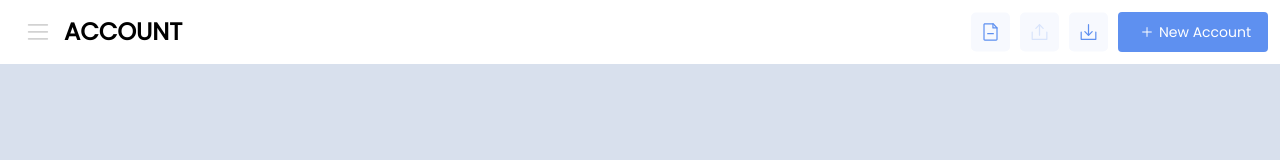
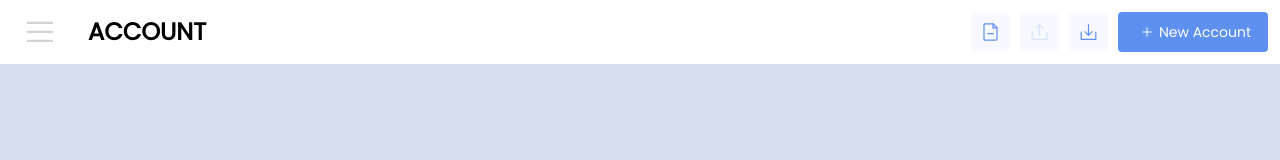
Before and after one commit to ltnson/accountsPage, a React (Vite) app: page /login in a window 1280 px wide. Shown: the top 160 px of the page. Built offline with nearby package versions, Linux system fonts and the light colour scheme; sample sign-in values are in the browser's storage.

Commit message:
effect sidebar

```diff
--- a/src/components/Auth/LoginBackground.tsx
+++ b/src/components/Auth/LoginBackground.tsx
@@ -19,7 +19,7 @@ const LoginBackground = () => {
           </div>
         </div>
       </div>
-      <div className="text-cyan-paraph absolute bottom-4 flex justify-center w-full">
+      <div className="text-cyan-paraph absolute bottom-4 flex justify-center w-full z-40 sm:text-base text-sm">
         <p>Version 1.1.24</p>
       </div>
     </div>
--- a/src/components/Auth/LoginCart.tsx
+++ b/src/components/Auth/LoginCart.tsx
@@ -54,9 +54,9 @@ const LoginCart = () => {
   };
 
   return (
-    <div className="fixed px-8 z-30 top-0 py-12 w-full h-screen">
+    <div className="fixed sm:px-8 z-30 top-0 sm:py-12 w-full h-screen">
       <Toaster />
-      <div className="cart-css">
+      <div className="cart-login">
         <VinovaSVG />
         <p className="text-xl lg:text-2xl xl:text-3xl font-extrabold">
           RESOURCE MANAGEMENT
--- a/src/components/Layout/Layout.tsx
+++ b/src/components/Layout/Layout.tsx
@@ -14,11 +14,11 @@ const Layout = (props: Props) => {
       {authLogin ? (
         <div className="flex w-full max-w-[1440px]">
           <Navbar />
-          {showArr.sidebar && <Sidebar />}
+          <Sidebar />
           <div
             className={`${
-              showArr.sidebar && 'sm:w-[calc(100%-80px)]'
-            } w-full h-screen pt-14 sm:pt-20 p-2 sm:p-4 bg-account-page flex`}
+              showArr.sidebar && 'sm:w-[calc(100%-80px)] '
+            } w-full h-screen pt-14 sm:pt-20 p-2 sm:p-4 bg-account-page flex transition-width duration-300 ease-in-out`}
           >
             {props.children}
           </div>
--- a/src/components/account/account-tab/AccountTabHeader.tsx
+++ b/src/components/account/account-tab/AccountTabHeader.tsx
@@ -29,7 +29,7 @@ const AccountTabHeader = () => {
     <div className="px-2 sm:px-5 border-b border-t-light pt-2 grow-0">
       <ul className="flex text-t-light gap-2">
         <li
-          className={`py-1 px-2 border-b-2 ${
+          className={`tab-header-select ${
             opMember === 'all' && 'border-t-blue text-t-blue'
           }`}
         >
@@ -38,7 +38,7 @@ const AccountTabHeader = () => {
           </a>
         </li>
         <li
-          className={`py-1 px-2 border-b-2 ${
+          className={`tab-header-select ${
             opMember === 'vinova' && 'border-t-blue text-t-blue'
           }`}
         >
@@ -47,7 +47,7 @@ const AccountTabHeader = () => {
           </a>
         </li>
         <li
-          className={`py-1 px-2 border-b-2 ${
+          className={`tab-header-select ${
             opMember === 'partner' && 'border-t-blue text-t-blue'
           }`}
         >
--- a/src/components/navbar/Navbar.tsx
+++ b/src/components/navbar/Navbar.tsx
@@ -34,14 +34,16 @@ const Navbar = () => {
   }
   return (
     <div className="flex justify-center fixed top-0 left-0 w-full z-20">
-      <div className="max-w-[1440px] w-full flex h-12 sm:h-16 px-2 sm:px-3  bg-white z-20 items-center">
-        <div className=" px-2 flex items-center w-full ">
+      <div className="max-w-[1440px] w-full flex h-12 sm:h-16 pr-2 sm:pr-3  bg-white z-20 items-center">
+        <div className=" pr-2 flex items-center w-full ">
+          <div className="h-16 sm:h-20 p-2 sm:p-3 ">
             <SidebarButton
               className="sidebar-toggle"
               onClick={() =>
                 setShowArr({ ...showArr, sidebar: !showArr.sidebar })
               }
             />
+          </div>
           {title}
         </div>
         {!pathname.includes('/accounts/add') &&
--- a/src/components/sidebar/Sidebar.tsx
+++ b/src/components/sidebar/Sidebar.tsx
@@ -2,7 +2,7 @@ import { useState, useContext } from 'react';
 import { useLocation, useNavigate } from 'react-router-dom';
 import { AccountContext } from '../../store/AccountContext';
 
-import { Button, Typography } from '@mui/material';
+import { Button } from '@mui/material';
 import DashbroadSVG from '../../assets/SVG/sidebarSVG/DashbroadSVG';
 import PJSVG from '../../assets/SVG/sidebarSVG/PJSVG';
 import StacksSVG from '../../assets/SVG/sidebarSVG/StacksSVG';
@@ -16,7 +16,7 @@ const Sidebar = () => {
   const [logoutCart, setLogoutCart] = useState<boolean>(false);
   const { pathname } = useLocation();
   const navigate = useNavigate();
-  const { setAuthLogin, userData } = useContext(AccountContext);
+  const { setAuthLogin, userData, showArr } = useContext(AccountContext);
 
   const handleLogout = () => {
     localStorage.removeItem('user');
@@ -24,8 +24,13 @@ const Sidebar = () => {
   };
 
   return (
-    <Typography className="layout-sidebar" component="div">
-      <div className="w-16 sm:w-20 px-3 pb-4 h-screen pt-16 top-0 left-0 flex flex-col justify-between fixed sm:static bg-white z-10">
+    <div
+      className={
+        showArr.sidebar
+          ? 'side-bar transition-width duration-300 ease-in-out'
+          : 'w-0 -z-10 fixed sm:static transition-width duration-300 ease-in-out'
+      }
+    >
       <div>
         <DashbroadSVG className="sidebar" />
         <PJSVG className="sidebar" />
@@ -44,13 +49,13 @@ const Sidebar = () => {
           onClick={() => setLogoutCart(!logoutCart)}
         >
           <img
-              className="bg-t-light rounded-full w-9 h-9"
+            className="bg-t-light rounded-full w-9 h-9 "
             alt="it is me"
             src={userData?.image}
           />
         </div>
         {logoutCart && (
-            <div className="w-56 sm:w-64 sm:h-36 p-4 absolute z-10 bottom-2 left-12 rounded-xl shadow-xl flex flex-col justify-between bg-white">
+          <div className="logout-cart">
             <div>
               <p className="text-lg font-semibold pt-2">
                 {userData?.firstName}
@@ -64,7 +69,6 @@ const Sidebar = () => {
         )}
       </div>
     </div>
-    </Typography>
   );
 };
 
--- a/src/index.css
+++ b/src/index.css
@@ -8,10 +8,21 @@
 }
 
 @layer components {
-  .cart-css {
-    @apply w-full max-w-[520px] sm:w-9/12 md:w-2/4 lg:w-5/12 bg-white h-full md:pl-6
+  .cart-login {
+    @apply w-full sm:max-w-[520px] sm:w-9/12 md:w-2/4 lg:w-5/12 bg-white h-full md:pl-6
      md:pr-16 py-2 px-6 flex flex-col justify-center flex-nowrap gap-4 overflow-auto;
   }
+
+  .side-bar {
+    @apply w-16 sm:w-20 px-2 sm:px-3 pb-4 h-screen pt-[58px] sm:pt-[66px] top-0 left-0
+           flex flex-col justify-between fixed sm:static bg-white z-10;
+  }
+
+  .logout-cart {
+    @apply w-56 sm:w-64 sm:h-36 p-4 absolute z-10 bottom-2 left-12 rounded-xl
+           shadow-xl flex flex-col justify-between bg-white;
+  }
+
   .btn-w-a {
     @apply border border-t-blue bg-white inline-block rounded p-1 sm:p-2 ml-4 hover:bg-blue/10;
   }
@@ -40,8 +51,13 @@
     @apply bg-white w-full h-screen sm:w-72 sm:h-[550px] md:w-80 md:h-[630px]
      z-20 rounded shadow-md text-sm p-4 sm:p-6 gap-4 flex flex-col overflow-auto;
   }
+
   .update-import {
     @apply w-full h-60 md:h-64 border-dashed border-2 border-t-neutral/d2 bg-neutral/f5
     flex flex-col items-center justify-center text-t-neutral/6 rounded-md;
   }
+
+  .tab-header-select {
+    @apply py-1 px-2 border-b-2 hover:border-t-blue hover:text-t-blue;
+  }
 }
--- a/src/theme/MUIthemeCSS.ts
+++ b/src/theme/MUIthemeCSS.ts
@@ -41,13 +41,6 @@ const theme = createTheme({
             color: '#2B8143',
             background: '#E5FAE8',
             borderRadius: '3px',
-          },
-
-          '&.layout-sideber': {
-            width: '80px',
-            '@media (max-width: 640px)': {
-              width: '64px',
-            },
           },
 
           '&.skill-op': {
@@ -118,6 +111,9 @@ const theme = createTheme({
             borderRadius: '5px',
             color: '#80A2D9',
             width: '100%',
+            '&:hover': {
+              background: '#EDF3FE',
+            },
           },
 
           '&.login-btn-1': {
@@ -125,6 +121,9 @@ const theme = createTheme({
             borderRadius: '5px',
             color: 'white',
             width: '100%',
+            '&:hover': {
+              background: '#5C78DB',
+            },
           },
 
           '&.logout': {
@@ -134,6 +133,9 @@ const theme = createTheme({
             width: '100%',
             '@media (max-width: 640px)': {
               height: '32px',
+            },
+            '&:hover': {
+              background: '#ffa8a8',
             },
           },
 
@@ -222,9 +224,9 @@ const theme = createTheme({
           },
 
           '&.sidebar-toggle': {
-            width: '36px',
-            height: 'auto',
-            padding: '4px',
+            width: 'auto',
+            height: '100%',
+            padding: '10px',
             zIndex: '99',
             '&:hover': {
               backgroundColor: '#FFF3F4',
```
Lines whose indentation alone changed are shown as unchanged.
